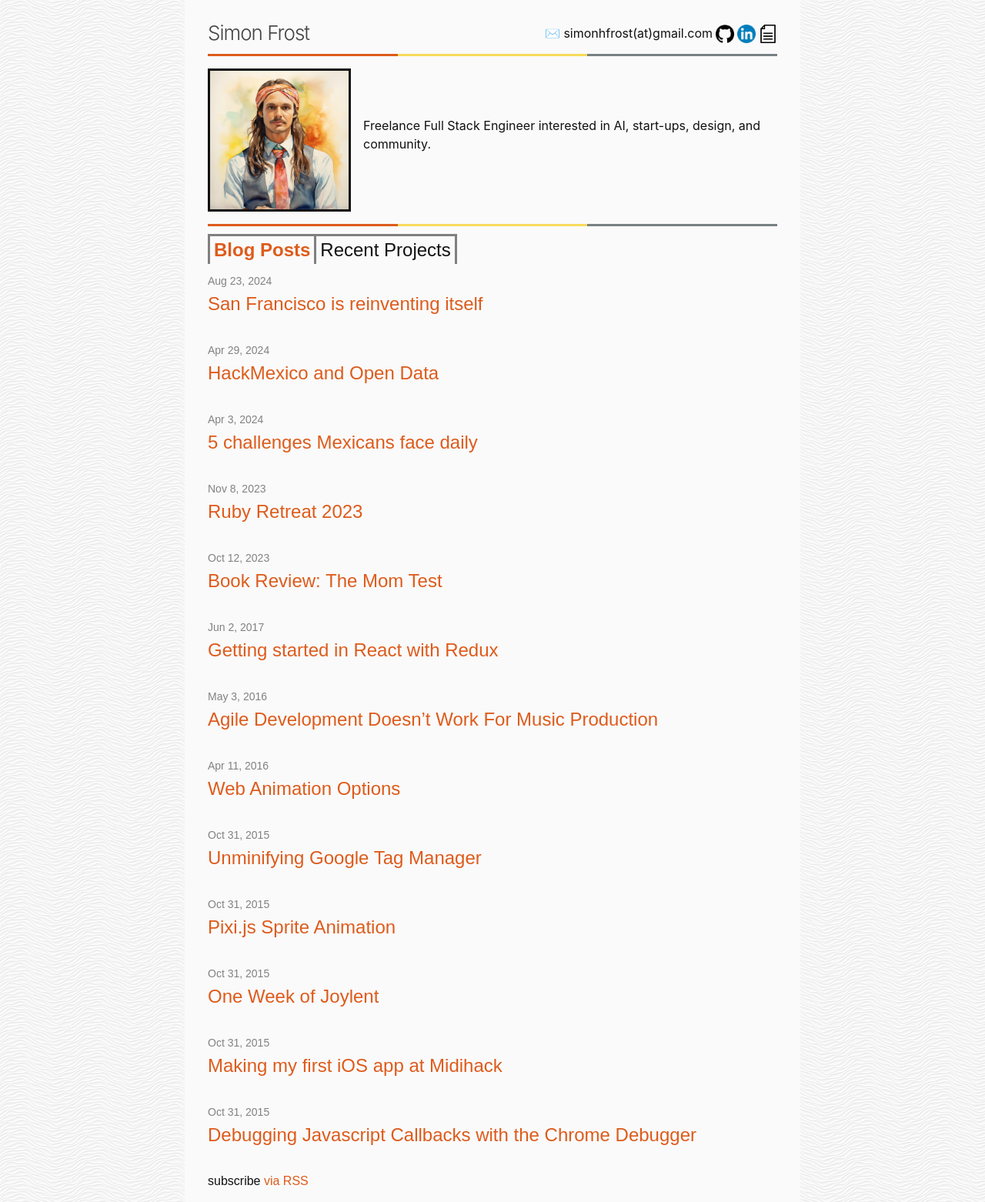
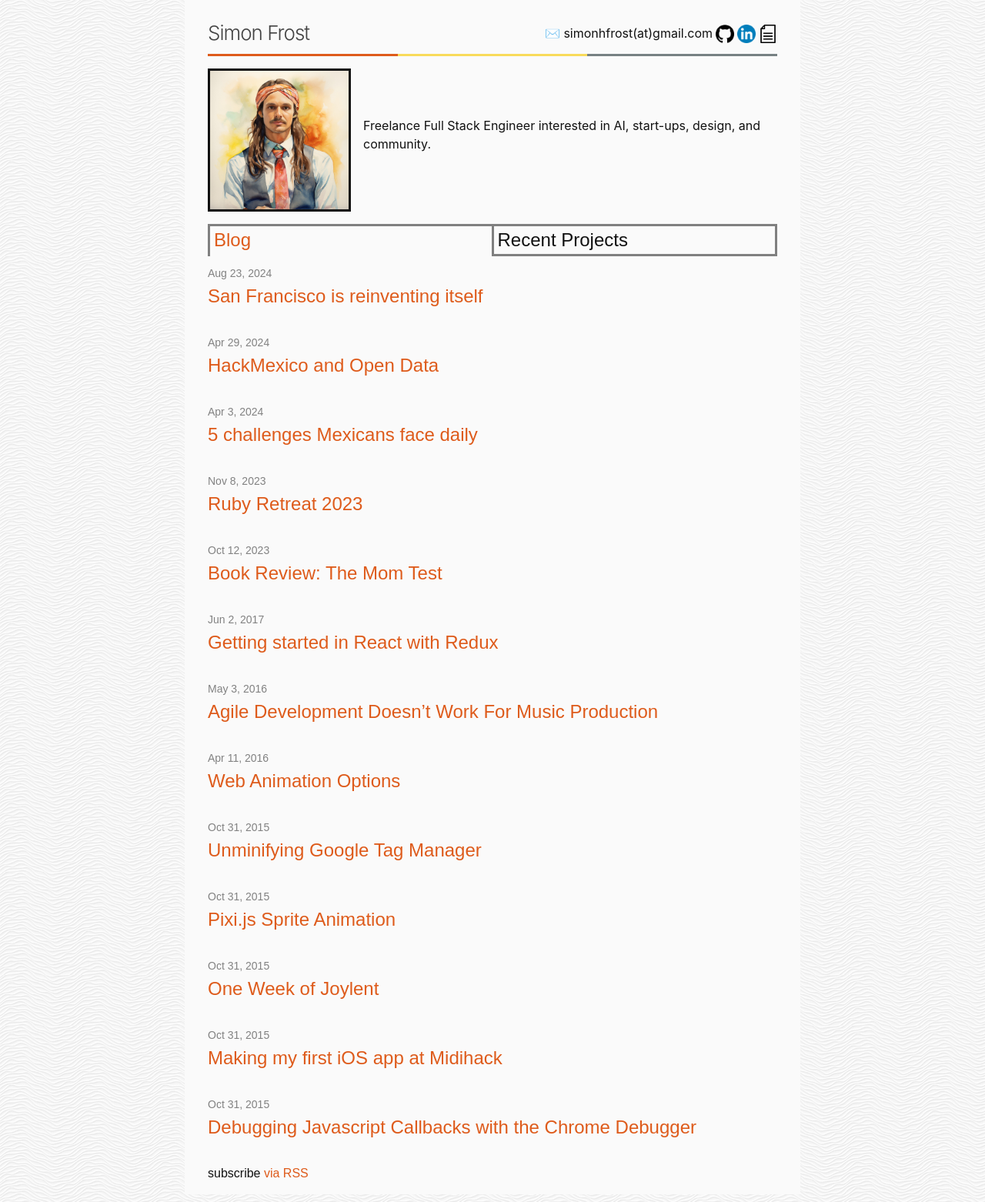
Before and after one commit to SimonHFrost/jekyll_blog, a Jekyll site: the page built from index.markdown, in a window 1280 px wide. Shown: the whole page at 77% size. Built offline with Jekyll 4.4.1, drawn with Linux system fonts in a browser that asks for light colours.

Commit message:
Project tab styling

```diff
--- a/_layouts/home.html
+++ b/_layouts/home.html
@@ -12,7 +12,7 @@ layout: default
   {%- if site.posts.size > 0 -%}
   <div class="tabs">
     <input type="radio" class="tabs__radio" name="tabs-example" id="tab1" checked>
-    <label for="tab1" class="tabs__label">Blog Posts</label>
+    <label for="tab1" class="tabs__label">Blog</label>
     <div class="tabs__content">
       <div id="content1" class="tab-content">
         <!-- <h2 class="post-list-heading">{{ page.list_title | default: "Posts" }}</h2> -->
--- a/_sass/minima/_layout.scss
+++ b/_sass/minima/_layout.scss
@@ -259,17 +259,17 @@
 
 .tabs {
   display: flex;
+  flex-direction: row;
   flex-wrap: wrap;
   font-family: sans-serif;
 }
 
 .tabs__label {
+  flex: 1;
   font-size: 24px;
   padding-left: 5px;
   padding-right: 5px;
   margin-bottom: 10px;
-  margin-top: 10px;
-  // width: 200px;
   border-top: 3px solid grey;
   border-right: 3px solid grey;
   border-left: 3px solid grey;
@@ -291,8 +291,11 @@
 }
 
 .tabs__radio:checked + .tabs__label {
-  font-weight: bold;
   color: #de5b1b;
+}
+
+.tabs__radio:not(:checked) + .tabs__label {
+  border-bottom: solid 3px grey;
 }
 
 .tabs__radio:checked + .tabs__label + .tabs__content {
--- a/index.markdown
+++ b/index.markdown
@@ -85,8 +85,3 @@ list_title: "Latest Posts"
     </div>
 
 </div>
-<div class="header-colors">
-    <div class="color1"></div>
-    <div class="color2"></div>
-    <div class="color3"></div>
-</div>
```
